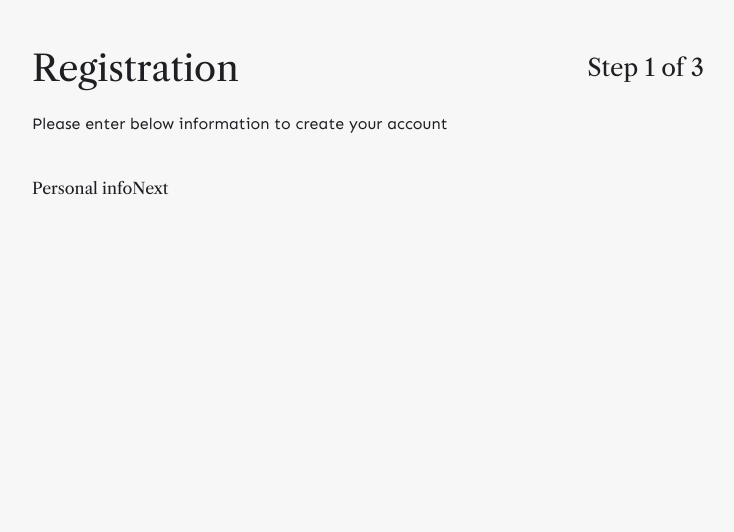
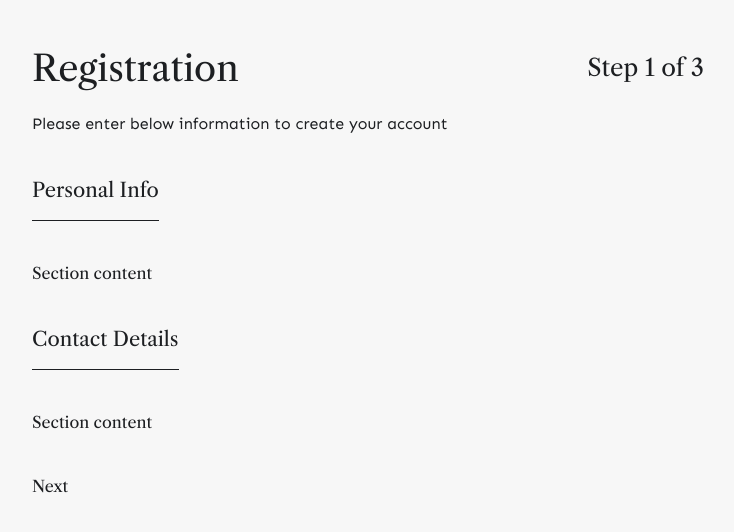
Before and after one commit to arthurkhlghatyan/wynn-task, a Next.js app: page / in a window 1280 px wide. Shown: the top 532 px of the page, without its empty margins (272-1006 px from the left). Built offline with nearby package versions, Linux system fonts and the light colour scheme; no server answers.

Commit message:
feat: wizard-section component

```diff
--- /dev/null
+++ b/src/components/wizard-section.tsx
@@ -0,0 +1,18 @@
+import { PropsWithChildren } from "react";
+import { Heading } from './heading';
+
+type Props = {
+  title: string;
+}
+
+export function WizardSection({ title, children }: PropsWithChildren<Props>) {
+  return (
+    <div className="mb-10">
+      <div className="w-fit mb-10">
+        <Heading as="h2" variant="secondary" className="mb-4">{title}</Heading>
+        <hr />
+      </div>
+      {children}
+    </div>
+  );
+}
--- a/src/steps/personal-info.tsx
+++ b/src/steps/personal-info.tsx
@@ -1,10 +1,16 @@
 import { createUser } from "@/actions/create-user";
+import { WizardSection } from '@/components/wizard-section';
 import { SubmitButton } from "@/components/submit-button";
 
 export function PersonalInfo() {
   return (
     <form action={createUser}>
-      Personal info
+      <WizardSection title="Personal Info">
+        Section content
+      </WizardSection>
+      <WizardSection title="Contact Details">
+        Section content
+      </WizardSection>
       <SubmitButton />
     </form>
   );
--- a/src/steps/send-otp.tsx
+++ b/src/steps/send-otp.tsx
@@ -1,11 +1,14 @@
 import { sendOTP } from "@/actions/send-otp";
+import { WizardSection } from "@/components/wizard-section";
 import { BackButton } from "@/components/back-button";
 import { SubmitButton } from "@/components/submit-button";
 
 export function SendOTP() {
   return (
     <form action={sendOTP}>
-      Send OTP
+      <WizardSection title="OTP Verification">
+        Section content
+      </WizardSection>
       <BackButton />
       <SubmitButton />
     </form>
--- a/src/steps/verify-otp.tsx
+++ b/src/steps/verify-otp.tsx
@@ -1,11 +1,14 @@
 import { verifyOTP } from "@/actions/verify-otp";
+import { WizardSection } from "@/components/wizard-section";
 import { BackButton } from "@/components/back-button";
 import { SubmitButton } from "@/components/submit-button";
 
 export function VerifyOTP() {
   return (
     <form action={verifyOTP}>
-      Verify OTP
+      <WizardSection title="OTP Verification">
+        Section content
+      </WizardSection>
       <BackButton />
       <SubmitButton />
     </form>
```
Also changed, not shown: 1 other file (tests, documents, lock files or other folders).
